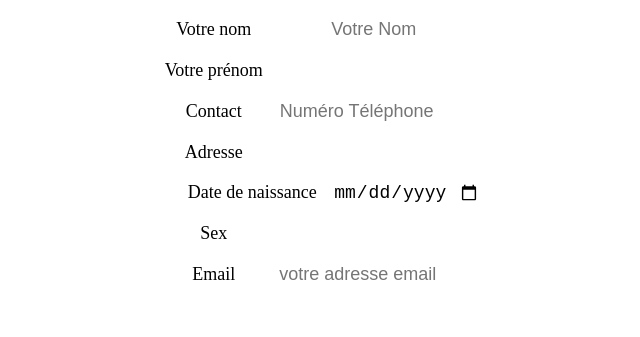
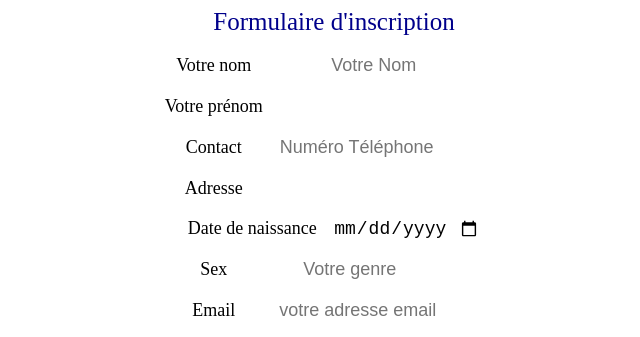
Before and after one commit to IMANA47/projetform, a plain HTML site: page form.html in a window 1280 px wide. Shown: the whole page, without its empty margins (306-946 px from the left). Drawn offline with Linux system fonts and the light colour scheme.

Commit message:
les nouveau modification

```diff
--- a/form.css
+++ b/form.css
@@ -7,3 +7,7 @@
 .page{
 	color: black;
 }
+legend{
+	font-size: 25px;
+	color: darkblue;
+}
--- a/form.html
+++ b/form.html
@@ -8,6 +8,7 @@
 </head>
 <body>
 <div class="page">
+	<legend>Formulaire d'inscription</legend>
 <form>
 <p>
 	<label for="name">Votre nom</label>
@@ -31,7 +32,7 @@
 </p>
 <p>
 	<label for="genre">Sex</label>
-	<input type="" name="genre" id="genre">
+	<input type="" name="genre" id="genre" placeholder="Votre genre">
 </p>
 <p>
 	<label for="email">Email</label>
```
